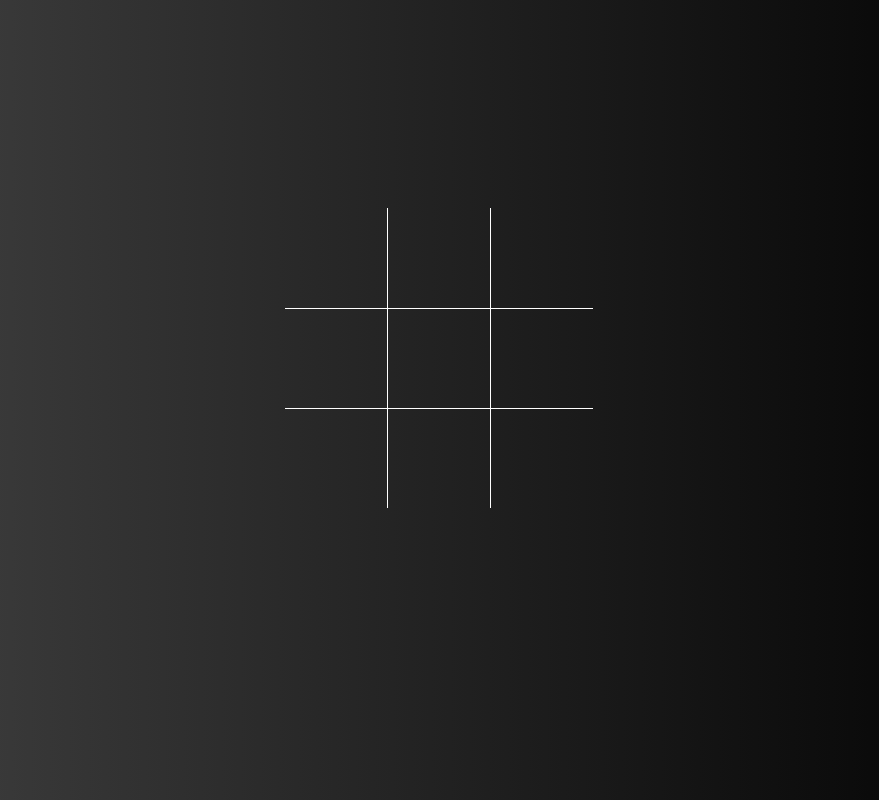
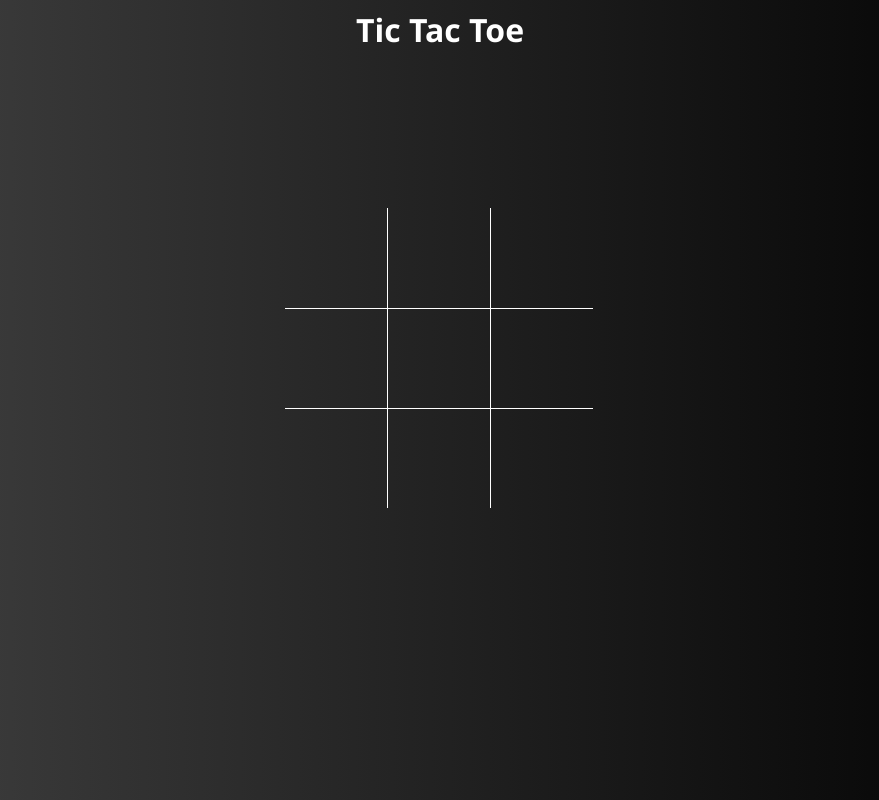
Before and after one commit to joharikushagra/tic-tac-toe, a plain HTML site: page index.html in a window 1280 px wide. Shown: the whole page, without its empty margins (200-1079 px from the left). Drawn offline with Linux system fonts and the light colour scheme.

Commit message:
heading applied

```diff
--- a/index.css
+++ b/index.css
@@ -7,6 +7,16 @@ background: linear-gradient(to right, #434343, #000000); /* W3C, IE 10+/ Edge, F
 
 }
 
+h1{
+    font-family: 'Segoe UI', Tahoma, Geneva, Verdana, sans-serif;
+    /* text-decoration: underline; */
+    text-align: center;
+    color:white;
+}
+h1:hover{
+    transition: 2s;
+    letter-spacing: 1.5em;
+}
 .cell{
     width:100px;
     height:100px;
--- a/index.html
+++ b/index.html
@@ -28,5 +28,6 @@
        <div class="text"></div>
        <button onClick="startGame()">Replay</button>
     </div>
+    <h1>Tic Tac Toe</h1>
 </body>
 </html>
```
